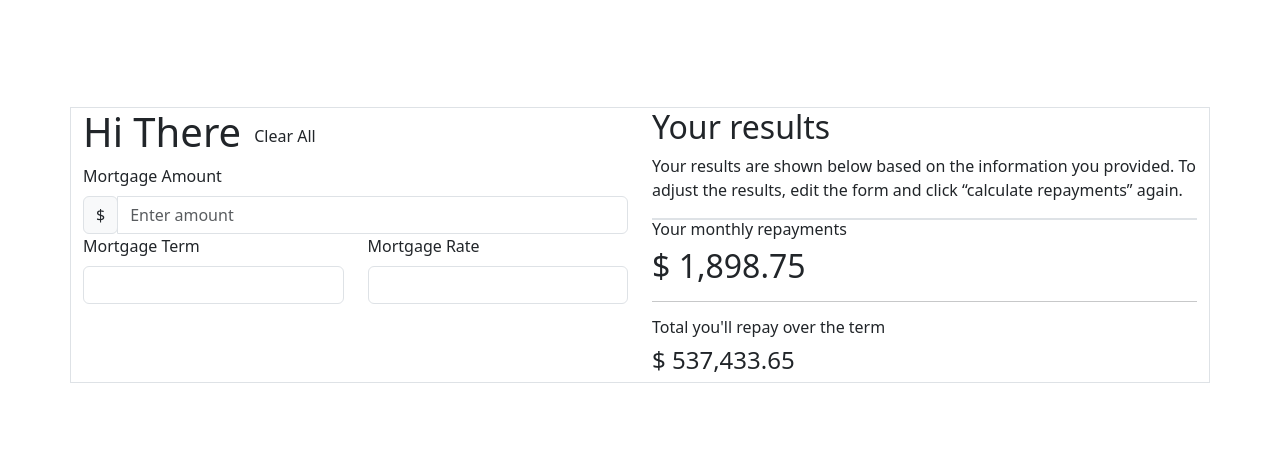
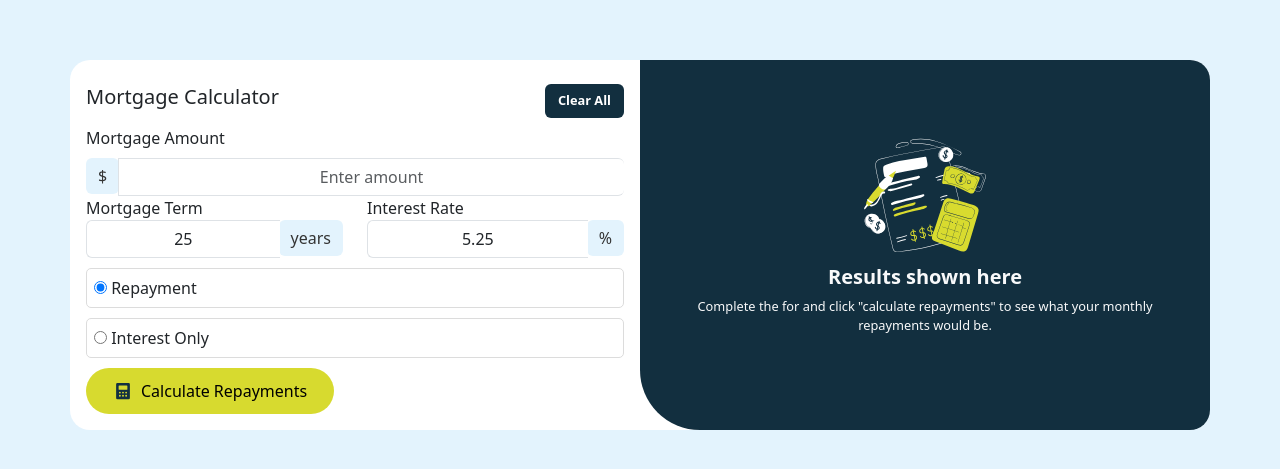
Before and after one commit to Fouad-Mesrane/sba-316, a plain HTML site: page index.html in a window 1280 px wide. Shown: the part 155-624 px from the top of the page. Drawn offline with nearby package versions, Linux system fonts and the light colour scheme.

Commit message:
finished the html form and added styles

```diff
--- a/index.html
+++ b/index.html
@@ -13,63 +13,106 @@
     <title>Mortgage Calculator</title>
   </head>
   <body class="d-flex align-items-center">
-    <div class="container border">
+    <div class="container">
       <!-- calculation part -->
-      <div class="row">
-        <div class="col">
-          <div class="d-flex">
-            <h1>Hi There</h1>
-            <button class="btn">Clear All</button>
+      <div class="row calcs-section">
+        <div class="col p-3">
+          <div class="d-flex align-items-center justify-content-between my-2">
+            <h1 class="fs-5">Mortgage Calculator</h1>
+            <button class="btn clear-btn fw-bold">Clear All</button>
           </div>
           <form id="form" action="#">
             <label for="mortgage-amount" class="form-label"
               >Mortgage Amount</label
             >
             <div class="input-group">
-                <div class="input-group-prepend">
-                    <span class="input-group-text">$</span>
-                </div>
-                <input type="text" class="form-control" placeholder="Enter amount">
+              <div class="input-group-prepend">
+                <span class="input-group-text">$</span>
+              </div>
+              <input
+                type="text"
+                class="form-control"
+                placeholder="Enter amount"
+              />
             </div>
 
+            <!--  -->
+
             <div class="row">
-                <div class="col">
-                    <label for="mortgage-term" class="form-label"
-              >Mortgage Term</label
-            >
-            <input class="form-control" type="text" id="mortgage-term" />
+              <div class="col-md-6">
+                <label>Mortgage Term</label>
+                <div class="input-group">
+                  <input type="text" class="form-control" value="25" />
+                  <div class="input-group-append">
+                    <span class="input-group-text">years</span>
+                  </div>
                 </div>
-                <div class="col">
-                    <label for="mortgage-rate" class="form-label"
-              >Mortgage Rate</label
-            >
-            <input class="form-control" type="text" id="mortgage-rate" />
+              </div>
+              <div class="col-md-6">
+                <label>Interest Rate</label>
+                <div class="input-group">
+                  <input type="text" class="form-control" value="5.25" />
+                  <div class="input-group-append">
+                    <span class="input-group-text">%</span>
+                  </div>
                 </div>
+              </div>
             </div>
+
+            <!-- payment type -->
+
+            <!-- Option 1 -->
+            <div class="custom-radio-container">
+              <input type="radio" id="repayment" name="mortgage-type" checked />
+              <label for="repayment">Repayment</label>
+            </div>
+
+            <!-- Option 2 -->
+            <div class="custom-radio-container">
+              <input type="radio" id="interest" name="mortgage-type" />
+              <label for="interest">Interest Only</label>
+            </div>
+
+            <!-- button to calculate -->
+
+            <button class="repayments-btn">
+              <div class="d-flex gap-2 align-items-center px-3 m-1">
+                <img src="./images/icon-calculator.svg" alt="calculator icon" />
+                <span>Calculate Repayments</span>
+              </div>
+            </button>
           </form>
         </div>
 
         <!-- Results section -->
-        <div class="results col">
-          <div class="results-dash d-none">
+        <div
+          class="results col p-3 d-flex justify-content-center align-items-center"
+        >
+          <div
+            class="results-dash text-light px-3 d-flex flex-column align-items-center"
+          >
             <img src="./images/illustration-empty.svg" alt="" srcset="" />
-            <h2>Results shown here</h2>
+            <h2 class="fs-5 fw-bold">Results shown here</h2>
+            <p class="text-center">
+              Complete the for and click "calculate repayments" to see what your
+              monthly repayments would be.
+            </p>
           </div>
-          <div class="results">
-            <h2>Your results</h2>
-            <p>
+          <div class="results text-light px-3 d-none">
+            <h2 class="fs-5 fw-bold">Your results</h2>
+            <p class="">
               Your results are shown below based on the information you
               provided. To adjust the results, edit the form and click
               “calculate repayments” again.
             </p>
-            <div class="amount-result">
-              <div class="border"></div>
-              <div>
+            <div class="border-card"></div>
+            <div class="amount-result-card">
+              <div class="card-body">
                 <h6>Your monthly repayments</h6>
-                <h2>$ <span id="repayment-amount">1,898.75</span></h2>
+                <h2>$<span id="repayment-amount">1,898.75</span></h2>
                 <hr />
                 <h6>Total you'll repay over the term</h6>
-                <h4>$ <span id="total-rep-amount">537,433.65</span></h4>
+                <h4>$<span id="total-rep-amount">537,433.65</span></h4>
               </div>
             </div>
           </div>
--- a/styles.css
+++ b/styles.css
@@ -4,4 +4,100 @@
 
 body {
   height: 100vh;
+  background-color: hsl(202, 86%, 94%);
+
 }
+
+.calcs-section {
+  background-color: #fff;
+  border-radius: 20px;
+}
+.custom-radio-container {
+  display: block;
+  border: 1px solid #dcdcdc;
+  border-radius: 5px;
+  padding: 7px;
+  margin-block: 10px;
+  cursor: pointer;
+  position: relative;
+  transition: all 0.3s ease;
+}
+
+.input-group-text {
+  border: none;
+  background: hsl(202, 86%, 94%);
+
+  color: #333;
+}
+
+.form-control {
+  border-right: none;
+  text-align: center;
+}
+
+.input-group .input-group-append .input-group-text {
+  border-left: none;
+}
+
+.clear-btn {
+  background-color: hsl(202, 55%, 16%);
+  font-size: 0.8em;
+  color: #fff;
+}
+.clear-btn:hover {
+  background-color: hsl(200, 26%, 54%);
+  color: #fff;
+}
+
+.repayments-btn {
+  border: none;
+  padding: 7px;
+  border-radius: 40px;
+  background-color: hsl(61, 70%, 52%);
+}
+.repayments-btn img {
+  width: 20px;
+}
+
+/* results section */
+
+.results {
+  background-color: hsl(202, 55%, 16%);
+  border-top-right-radius: 20px;
+  border-bottom-left-radius: 60px;
+  border-bottom-right-radius: 20px;
+}
+
+.results p {
+    font-size: .8em;
+    margin-bottom: 1.5em;
+}
+.results-dash img {
+    width: 130px;
+}
+
+.amount-result-card {
+    background-color: hsl(202, 56%, 12%);
+    padding: 10px 20px;
+    border-radius: 3px;
+}
+.border-card {
+  border: 2px solid hsl(61, 70%, 52%);
+  border-top-left-radius: 2px;
+  border-top-right-radius: 2px;
+}
+
+.card-body h6 {
+    font-size: .7em;
+    color: hsl(203, 41%, 72%);
+}
+.card-body h2 {
+    color: hsl(61, 70%, 52%) ;
+    font-size: 1.8em;
+    font-weight: bold;
+}
+
+#total-rep-amount {
+    font-size: .7em;
+    font-weight: bold;
+}
```
